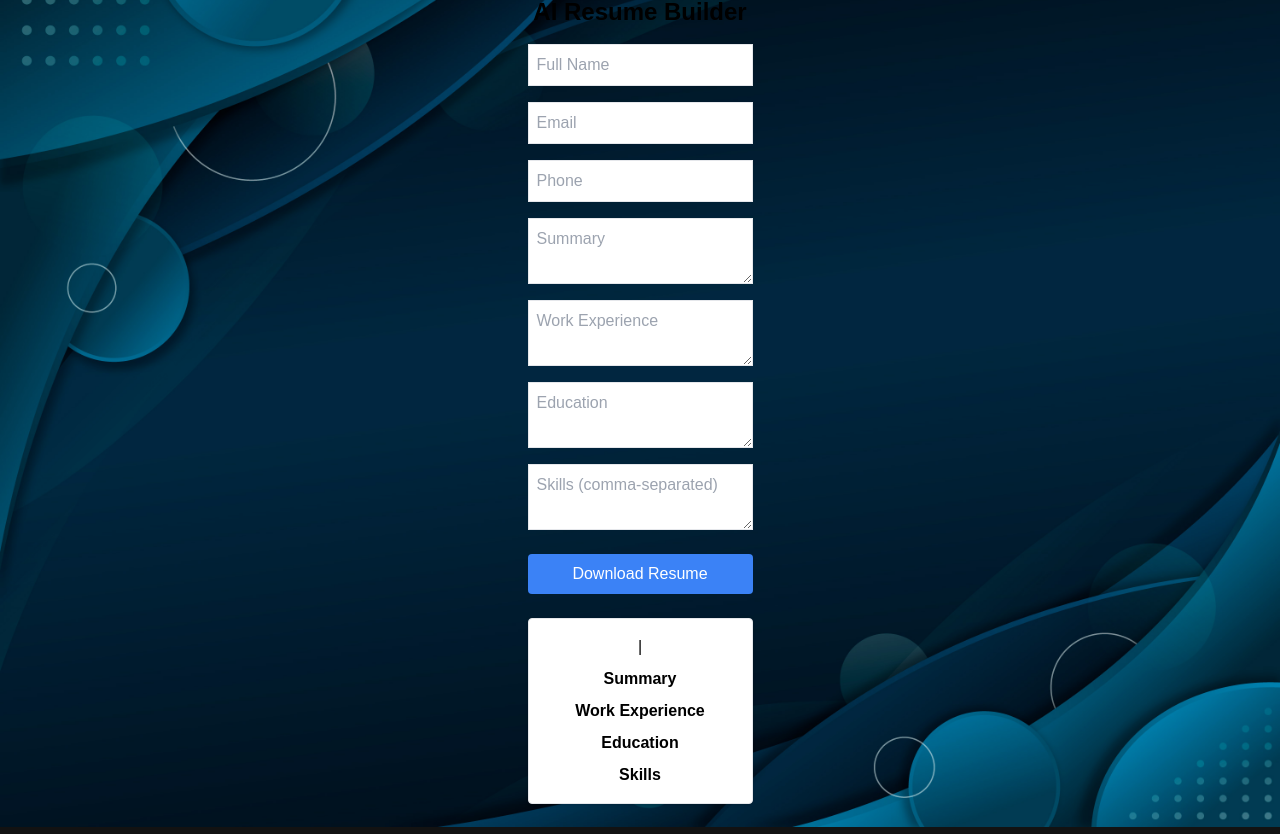
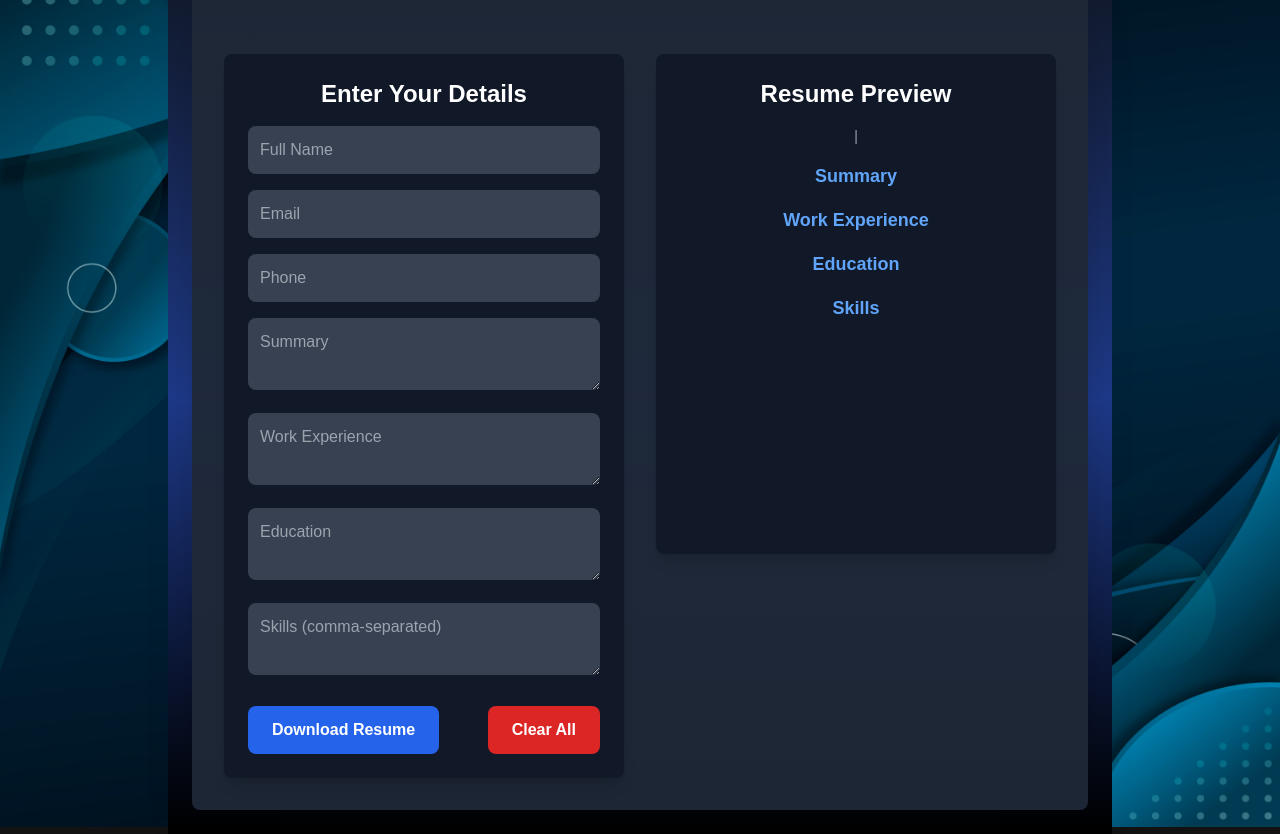
Before and after one commit to Vaish-011/front, a React (Create React App) app: page /resume in a window 1280 px wide. Built offline with nearby package versions, Linux system fonts and the light colour scheme; a web font is replaced by a local one.

Commit message:
"Done resume"

```diff
--- a/src/components/AIresumebuilder/index.jsx
+++ b/src/components/AIresumebuilder/index.jsx
@@ -17,6 +17,18 @@ const AIResumeBuilder = () => {
     setFormData({ ...formData, [e.target.name]: e.target.value });
   };
 
+  const clearForm = () => {
+    setFormData({
+      name: "",
+      email: "",
+      phone: "",
+      summary: "",
+      experience: "",
+      education: "",
+      skills: "",
+    });
+  };
+
   const downloadResume = () => {
     const resume = document.getElementById("resume-preview");
     html2canvas(resume).then((canvas) => {
@@ -28,35 +40,129 @@ const AIResumeBuilder = () => {
   };
 
   return (
-    <div className="p-6 max-w-3xl mx-auto">
-      <h1 className="text-2xl font-bold text-center mb-4">AI Resume Builder</h1>
+    <div className="min-h-screen bg-gradient-to-b from-gray-900 via-blue-900 to-black flex flex-col items-center p-6">
+      <div className="max-w-4xl w-full bg-gray-800 bg-opacity-95 p-8 rounded-lg shadow-2xl">
+        <h1 className="text-5xl font-extrabold text-center text-white mb-8">
 
-      <div className="grid gap-4 mb-6">
-        <input type="text" name="name" placeholder="Full Name" onChange={handleChange} className="border p-2 w-full" />
-        <input type="email" name="email" placeholder="Email" onChange={handleChange} className="border p-2 w-full" />
-        <input type="text" name="phone" placeholder="Phone" onChange={handleChange} className="border p-2 w-full" />
-        <textarea name="summary" placeholder="Summary" onChange={handleChange} className="border p-2 w-full"></textarea>
-        <textarea name="experience" placeholder="Work Experience" onChange={handleChange} className="border p-2 w-full"></textarea>
-        <textarea name="education" placeholder="Education" onChange={handleChange} className="border p-2 w-full"></textarea>
-        <textarea name="skills" placeholder="Skills (comma-separated)" onChange={handleChange} className="border p-2 w-full"></textarea>
+        </h1>
+
+        <div className="grid grid-cols-1 lg:grid-cols-2 gap-8">
+          {/* Form Section */}
+          <div className="bg-gray-900 p-6 rounded-lg shadow-lg">
+            <h2 className="text-2xl font-bold text-white mb-4">
+              Enter Your Details
+            </h2>
+            <div className="space-y-4">
+              <input
+                type="text"
+                name="name"
+                value={formData.name}
+                placeholder="Full Name"
+                onChange={handleChange}
+                className="w-full bg-gray-700 text-white p-3 rounded-lg focus:ring-2 focus:ring-blue-500 outline-none"
+              />
+              <input
+                type="email"
+                name="email"
+                value={formData.email}
+                placeholder="Email"
+                onChange={handleChange}
+                className="w-full bg-gray-700 text-white p-3 rounded-lg focus:ring-2 focus:ring-blue-500 outline-none"
+              />
+              <input
+                type="text"
+                name="phone"
+                value={formData.phone}
+                placeholder="Phone"
+                onChange={handleChange}
+                className="w-full bg-gray-700 text-white p-3 rounded-lg focus:ring-2 focus:ring-blue-500 outline-none"
+              />
+              <textarea
+                name="summary"
+                value={formData.summary}
+                placeholder="Summary"
+                onChange={handleChange}
+                className="w-full bg-gray-700 text-white p-3 rounded-lg focus:ring-2 focus:ring-blue-500 outline-none"
+              ></textarea>
+              <textarea
+                name="experience"
+                value={formData.experience}
+                placeholder="Work Experience"
+                onChange={handleChange}
+                className="w-full bg-gray-700 text-white p-3 rounded-lg focus:ring-2 focus:ring-blue-500 outline-none"
+              ></textarea>
+              <textarea
+                name="education"
+                value={formData.education}
+                placeholder="Education"
+                onChange={handleChange}
+                className="w-full bg-gray-700 text-white p-3 rounded-lg focus:ring-2 focus:ring-blue-500 outline-none"
+              ></textarea>
+              <textarea
+                name="skills"
+                value={formData.skills}
+                placeholder="Skills (comma-separated)"
+                onChange={handleChange}
+                className="w-full bg-gray-700 text-white p-3 rounded-lg focus:ring-2 focus:ring-blue-500 outline-none"
+              ></textarea>
             </div>
 
-      <button onClick={downloadResume} className="bg-blue-500 text-white p-2 rounded w-full">
+            <div className="flex justify-between mt-6">
+              <button
+                onClick={downloadResume}
+                className="bg-blue-600 text-white font-bold py-3 px-6 rounded-lg hover:bg-blue-700 transition duration-300"
+              >
                 Download Resume
               </button>
+              <button
+                onClick={clearForm}
+                className="bg-red-600 text-white font-bold py-3 px-6 rounded-lg hover:bg-red-700 transition duration-300"
+              >
+                Clear All
+              </button>
+            </div>
+          </div>
 
           {/* Resume Preview */}
-      <div id="resume-preview" className="mt-6 p-4 border rounded bg-white shadow">
-        <h2 className="text-xl font-bold">{formData.name}</h2>
-        <p>{formData.email} | {formData.phone}</p>
-        <h3 className="mt-2 font-semibold">Summary</h3>
+          <div
+            id="resume-preview"
+            className="bg-gray-900 p-6 rounded-lg shadow-lg overflow-auto max-h-[500px]"
+          >
+            <h2 className="text-2xl font-bold text-white mb-4">
+              Resume Preview
+            </h2>
+            <div className="text-white space-y-4">
+              <h3 className="text-2xl font-extrabold">{formData.name}</h3>
+              <p className="text-sm text-gray-400">
+                {formData.email} | {formData.phone}
+              </p>
+
+              <div className="mt-4">
+                <h4 className="text-lg font-semibold text-blue-400">Summary</h4>
                 <p>{formData.summary}</p>
-        <h3 className="mt-2 font-semibold">Work Experience</h3>
+              </div>
+
+              <div className="mt-4">
+                <h4 className="text-lg font-semibold text-blue-400">
+                  Work Experience
+                </h4>
                 <p>{formData.experience}</p>
-        <h3 className="mt-2 font-semibold">Education</h3>
+              </div>
+
+              <div className="mt-4">
+                <h4 className="text-lg font-semibold text-blue-400">
+                  Education
+                </h4>
                 <p>{formData.education}</p>
-        <h3 className="mt-2 font-semibold">Skills</h3>
+              </div>
+
+              <div className="mt-4">
+                <h4 className="text-lg font-semibold text-blue-400">Skills</h4>
                 <p>{formData.skills}</p>
+              </div>
+            </div>
+          </div>
+        </div>
       </div>
     </div>
   );
```
Lines whose indentation alone changed are shown as unchanged.
